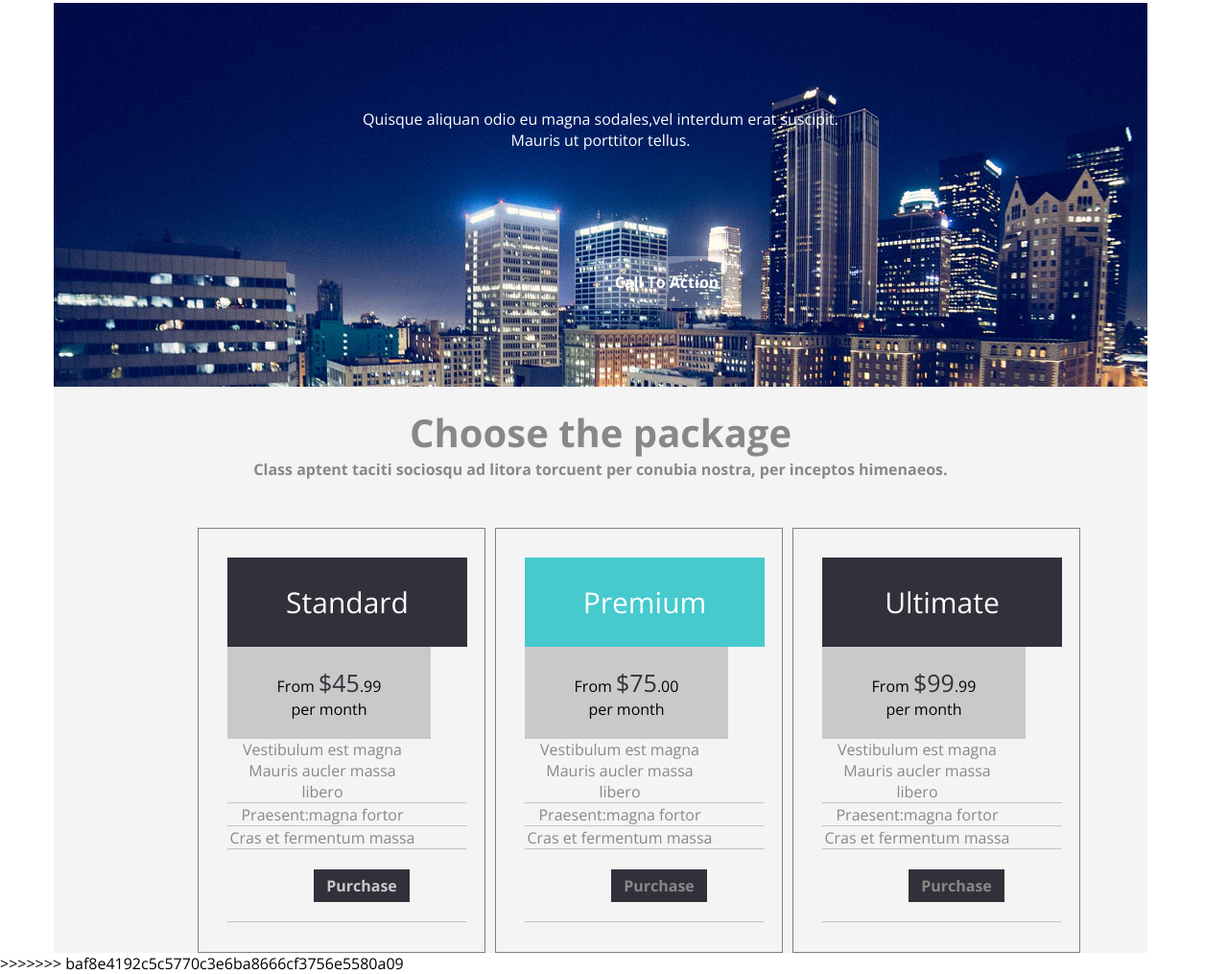
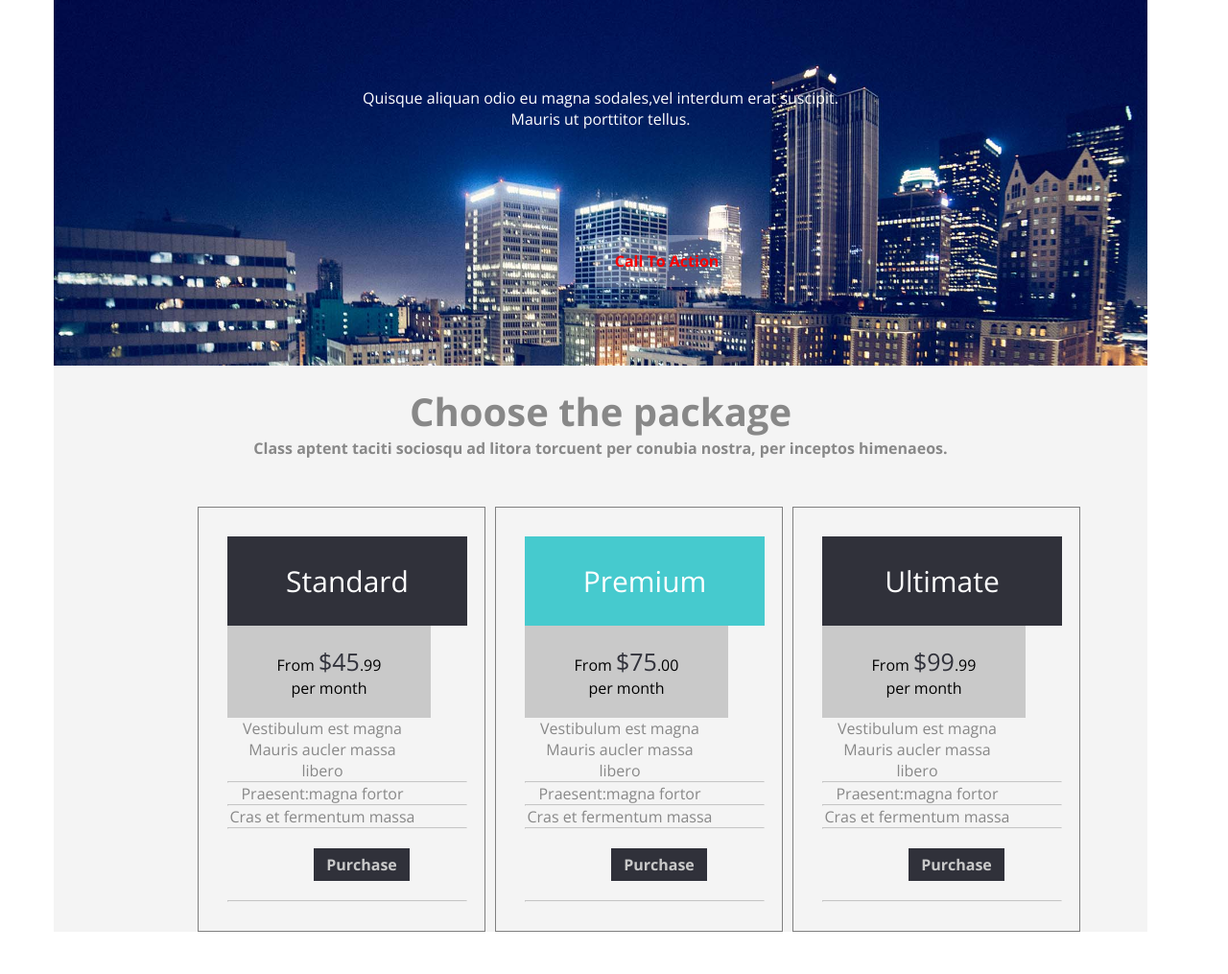
Before and after one commit to anilentp/primes, a plain HTML site: page index.html in a window 1280 px wide. Shown: the part 3104-4119 px from the top of the page at 96% size. After the commit the page ends 4075 px from the top, so only its background shows below. Drawn offline with nearby package versions, Linux system fonts and the light colour scheme; files whose address does not match are found by name.

Commit message:
primes modificado sin terminar inluyendo ambas partes

```diff
--- a/index.html
+++ b/index.html
@@ -84,13 +84,6 @@
 		</div>
 	</section>
 
-=======
-  <link rel="stylesheet" href="css/main.css">
-  <link rel="stylesheet" href="css/utilities.css">
-</head>
-<body>
-<!--desde sección "call to action"-->
-
 		<div class="container">
 			<div class="row calltoaction-img">
 				<div class="col-12 calltoaction-img">
@@ -145,6 +138,5 @@
 				</div>
 			</div>
 		</div>
->>>>>>> baf8e4192c5c5770c3e6ba8666cf3756e5580a09
 </body>
 </html>
```
Also changed, not shown: css/main.css (line endings or trailing spaces). Lines whose indentation alone changed are shown as unchanged.
